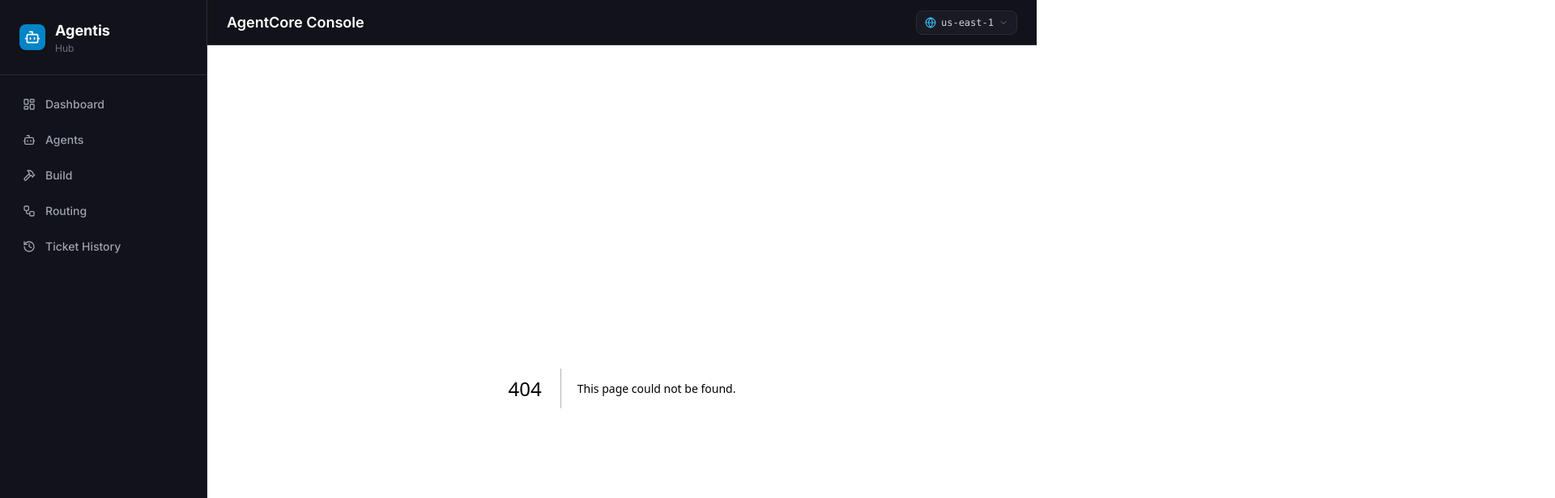
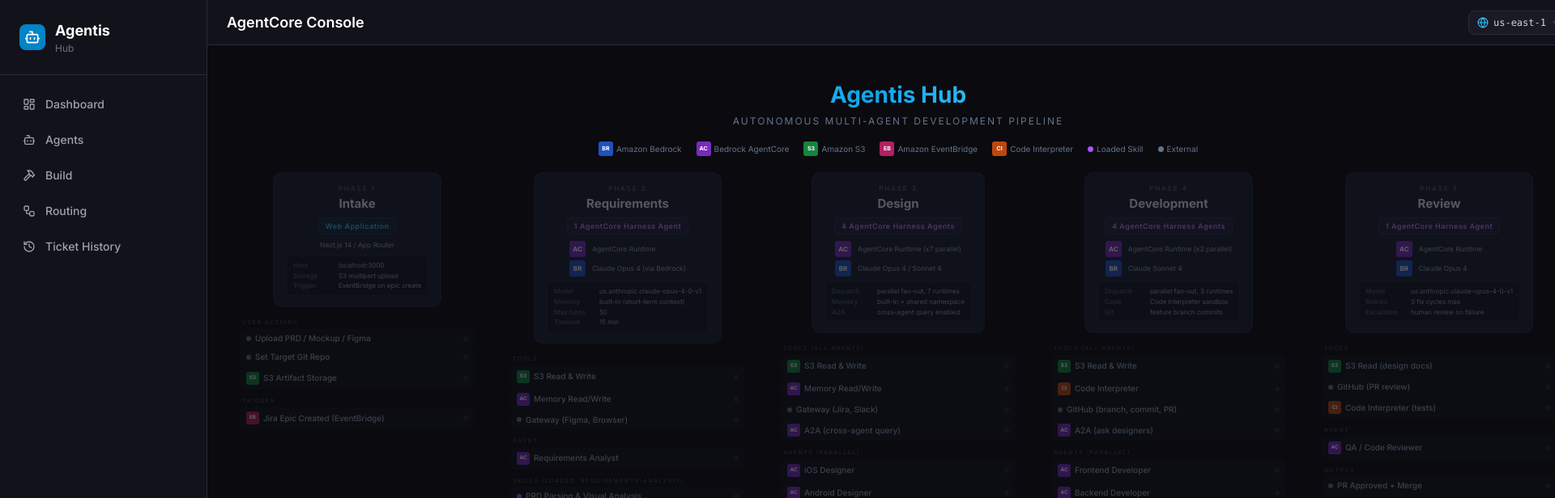
Before and after one commit to tycenjmccann/agentcore-console, a Next.js app: page /workflow in a window 1280 px wide. Before the commit this address had no page. Shown: the top 616 px of the page at 81% size, 1920 px wide, since content can reach past the window. Built offline with nearby package versions, Linux system fonts and the light colour scheme.

Commit message:
feat(workflow): add workflow page route with PipelineBoard

```diff
--- /dev/null
+++ b/src/app/workflow/page.tsx
@@ -0,0 +1,15 @@
+import PipelineBoard from "@/components/workflow/PipelineBoard";
+import "@/styles/pipeline.css";
+
+export const metadata = {
+  title: "Architecture Pipeline | Agentis Hub",
+  description: "Autonomous Multi-Agent Development Pipeline visualization",
+};
+
+export default function WorkflowPage() {
+  return (
+    <div className="min-h-screen py-4">
+      <PipelineBoard />
+    </div>
+  );
+}
```
